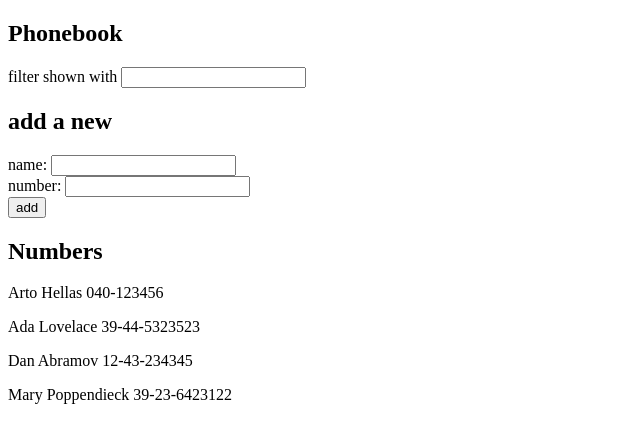
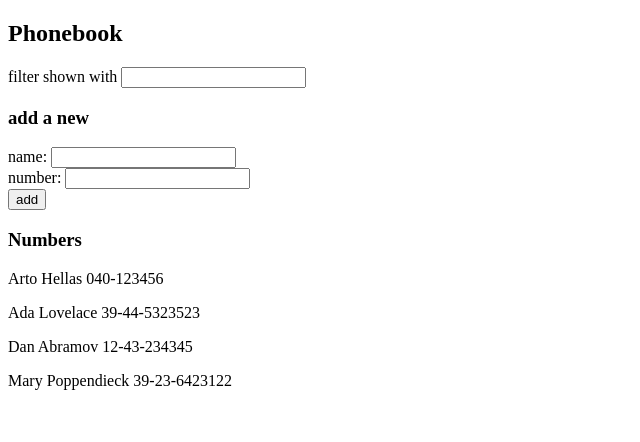
Before and after one commit to JoMaRoNe/FullStackOpen, a React app in the folder part2/phonebook/: page / in a window 1280 px wide. Shown: the top 442 px of the page, without its empty margins (0-640 px from the left). Built offline with nearby package versions, Linux system fonts and the light colour scheme; the HTML template or start-up script is replaced by a standard one.

Commit message:
Ex. 2.10 finished

```diff
--- a/part2/phonebook/src/App.jsx
+++ b/part2/phonebook/src/App.jsx
@@ -1,5 +1,7 @@
 import { useState } from 'react'
-import Person from './components/Person'
+import Persons from './components/Persons'
+import Filter from './components/Filter'
+import PersonForm from './components/PersonForm'
 
 const App = () => {
   const [persons, setPersons] = useState([
@@ -8,10 +10,8 @@ const App = () => {
     { name: 'Dan Abramov', number: '12-43-234345', id: 3 },
     { name: 'Mary Poppendieck', number: '39-23-6423122', id: 4 }
   ])
-
   const [newName, setNewName] = useState('')
   const [newNumber, setNewNumber] = useState('')
-  const [newSearch,setNewSearch] = useState('')
 
   const addPerson = (event) => {
       event.preventDefault ()
@@ -31,48 +31,26 @@ const App = () => {
   const handleNumberChange = (event) => {
       setNewNumber(event.target.value)
   }
+  const [newSearch,setNewSearch] = useState('')
 
   const handleSearchChange = (event) => {
     setNewSearch(event.target.value)
   }
 
-  const personsToShow = newSearch
-    ? persons.filter((p) => p.name.toLowerCase().includes(newSearch.toLowerCase()))
-    : persons
-
   return (
     <div>
       <h2>Phonebook</h2>
-      <div>
-        filter shown with <input
-          value={newSearch}
-          onChange={handleSearchChange}
+      <Filter search={newSearch} handle={handleSearchChange} />
+      <h3>add a new</h3>
+      <PersonForm
+        add={addPerson}
+        name={newName}
+        handleP={handlePersonChange}
+        number={newNumber}
+        handleN={handleNumberChange}
       />
-      </div>
-      <form onSubmit={addPerson}>
-        <div>
-          <h2>add a new</h2>
-          name: <input
-            value={newName}
-            onChange={handlePersonChange}
-          />
-        </div>
-        <div>
-          number: <input
-            value={newNumber}
-            onChange={handleNumberChange}
-           />
-        </div>
-        <div>
-          <button type="submit">add</button>
-        </div>
-      </form>
-      <h2>Numbers</h2>
-      <div>
-        {personsToShow.map(person =>
-          <Person key={person.name}  person={person}/>
-        )}
-      </div>
+      <h3>Numbers</h3>
+      <Persons persons={persons} search={newSearch}/>
     </div>
   )
 }
--- /dev/null
+++ b/part2/phonebook/src/components/Filter.jsx
@@ -0,0 +1,13 @@
+const Filter = ({search,handle}) => {
+
+    return (
+        <div>
+            filter shown with <input
+            value={search}
+            onChange={handle}
+            />
+        </div>
+    )
+}
+
+export default Filter
--- /dev/null
+++ b/part2/phonebook/src/components/PersonForm.jsx
@@ -0,0 +1,23 @@
+const PersonForm = ({add, name, handleP, number, handleN}) => {
+    return (
+        <form onSubmit={add}>
+        <div>
+        name: <input
+            value={name}
+            onChange={handleP}
+        />
+        </div>
+        <div>
+        number: <input
+            value={number}
+            onChange={handleN}
+        />
+        </div>
+        <div>
+        <button type="submit">add</button>
+        </div>
+        </form>
+    )
+}
+
+export default PersonForm
--- /dev/null
+++ b/part2/phonebook/src/components/Persons.jsx
@@ -0,0 +1,18 @@
+import Person from "./Person"
+
+const Persons = ({persons, search}) => {
+
+    const personsToShow = search
+    ? persons.filter((p) => p.name.toLowerCase().includes(search.toLowerCase()))
+    : persons
+
+    return (
+        <div>
+        {personsToShow.map(person =>
+        <Person key={person.name}  person={person}/>
+        )}
+        </div>
+    )
+}
+
+export default Persons
```
Lines whose indentation alone changed are shown as unchanged.
